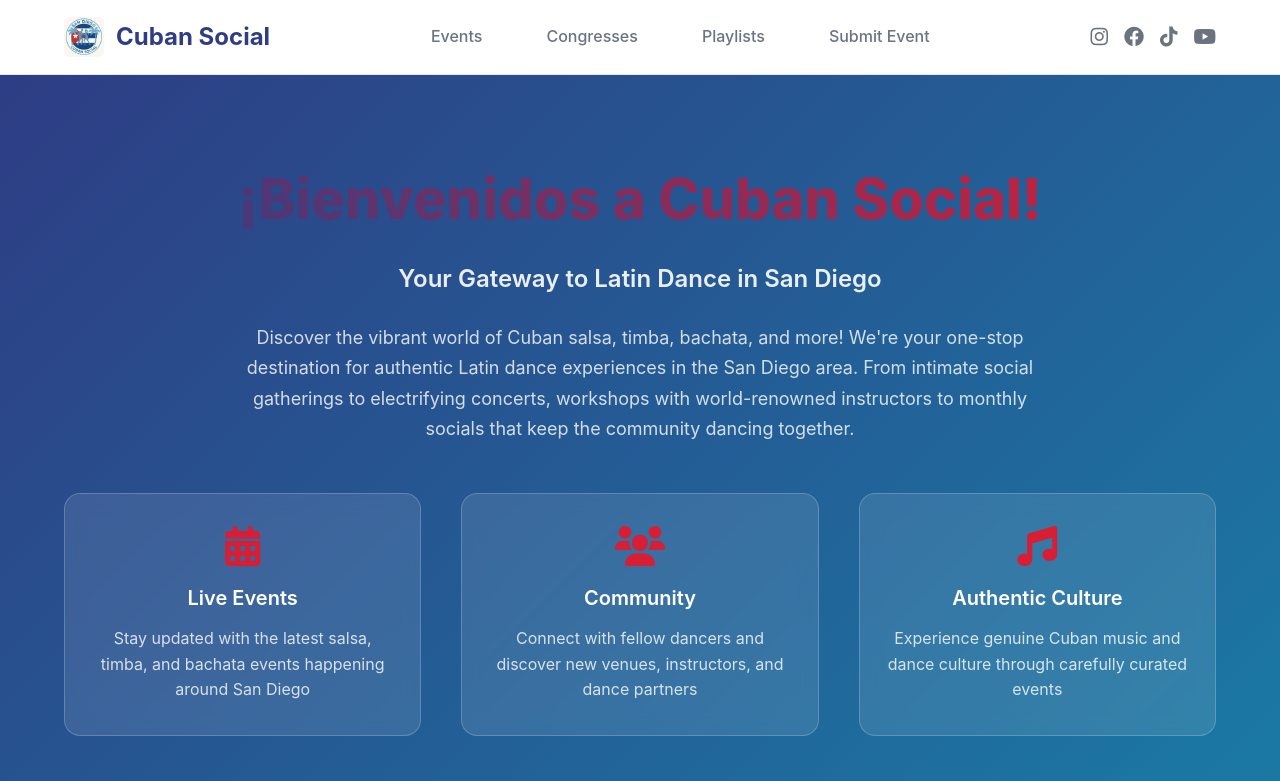
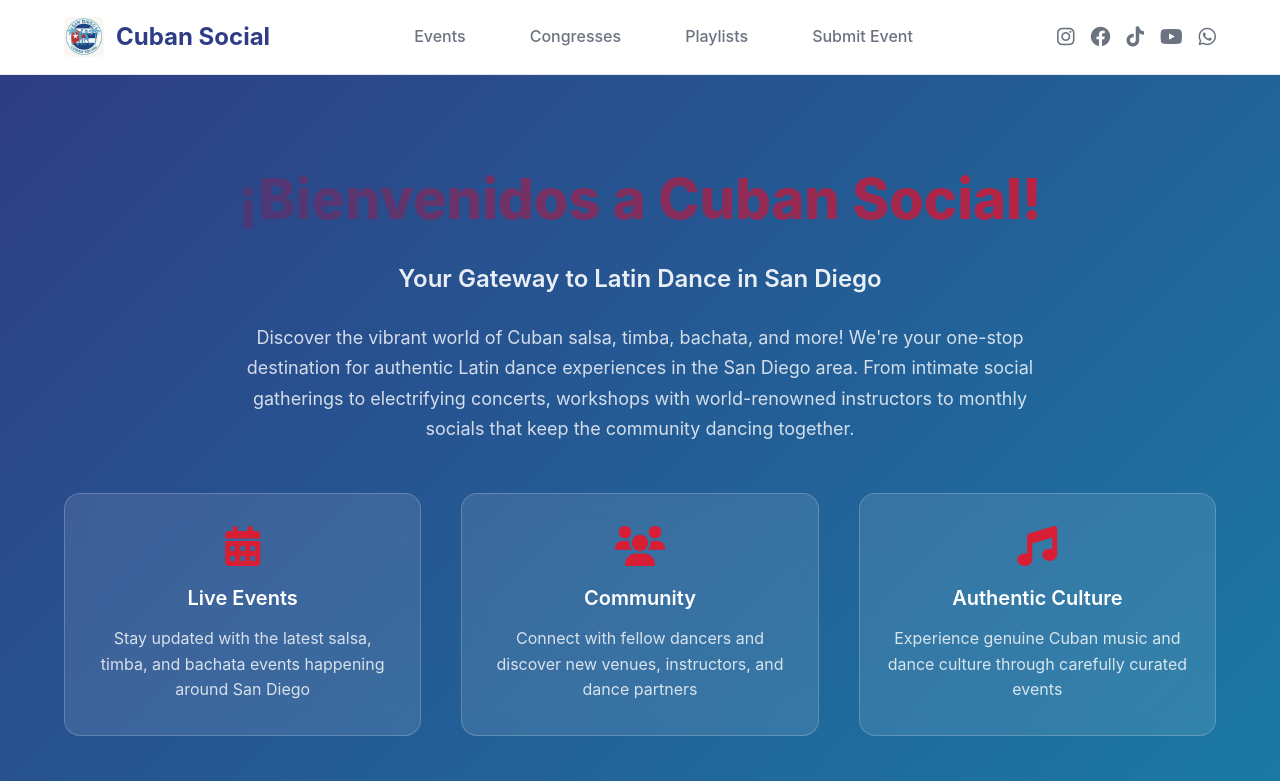
Before and after one commit to johandry/CubanSocial, a website: page index.html in a window 1280 px wide. Shown: the top 781 px of the page. Drawn offline with Linux system fonts and the light colour scheme; no server answers.

Commit message:
Adding Whastapp to social media

```diff
--- a/index.html
+++ b/index.html
@@ -45,6 +45,7 @@
                     <a href="https://facebook.com/cubansocial" target="_blank"><i class="fab fa-facebook"></i></a>
                     <a href="https://tiktok.com/@cubansocial" target="_blank"><i class="fab fa-tiktok"></i></a>
                     <a href="https://www.youtube.com/@CubanSocial" target="_blank"><i class="fab fa-youtube"></i></a>
+                    <a href="https://chat.whatsapp.com/Bg2eYLKy4SFJzKZ4DE73Oj" target="_blank"><i class="fab fa-whatsapp"></i></a>
                 </div>
             </div>
         </div>
```
